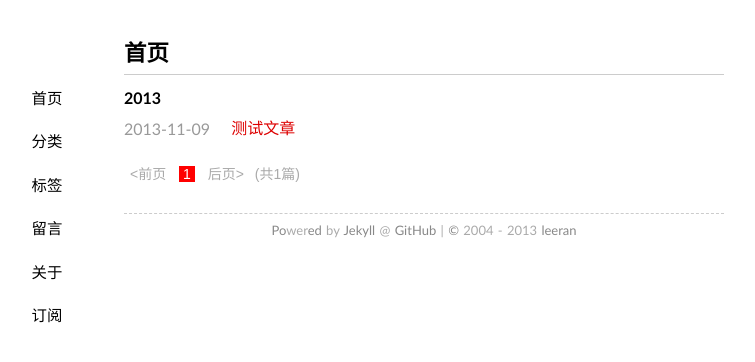
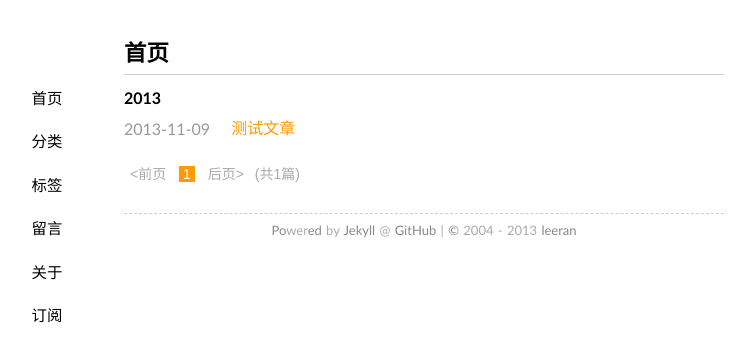
Before and after one commit to lithur/leeran.me, a Jekyll site: the page built from index.html, in a window 1280 px wide. Shown: the top 362 px of the page, without its empty margins (216-971 px from the left). Built offline with Jekyll 4.4.1, drawn with Linux system fonts in a browser that asks for light colours; some web fonts are replaced; Markdown is read by kramdown in place of the engine named in the settings; the list of posts is cut into pages by our own code.

Commit message:
修改CSS颜色

```diff
--- a/media/css/style.css
+++ b/media/css/style.css
@@ -19,7 +19,7 @@ body{font-size:14px;word-spacing:1px;
 margin-right:auto;
 	font-family:"Galdeano","Hiragino Sans GB","Microsoft YaHei",Trebuchet,"Trebuchet MS",Tahoma,"Lucida Grande","Lucida Sans Unicode",Verdana,sans-serif;color:#000000;background-color:#ffffff;} /*页面标签时间大字设置，页面主背景设置*/
 *{padding:0;margin: 0;border:none;outline:none;}
-a{color:#dd0000;text-decoration:none;} /*主页目录颜色 color:#dd0000>>#FF9900*/
+a{color:#FF9900;text-decoration:none;} /*主页目录颜色 color:#dd0000>>#FF9900*/
 a:hover{color:#333333;text-decoration:underline;}
 hr{margin:.7em 0;border-top:1px dashed #d0d0d0;border-bottom:1px dashed #f9f9f9;}
 p{padding:.5em 0;}
@@ -126,8 +126,8 @@ text-decoration: none;
 
 .paginator .current-page {
 color: white;
-background: #ff0000;
-}
+background: #FF9900;
+}/*近期文章页数background-color:#ff0000>>#FF9900*/
 
 .paginator a:hover{
 color: white;
```
